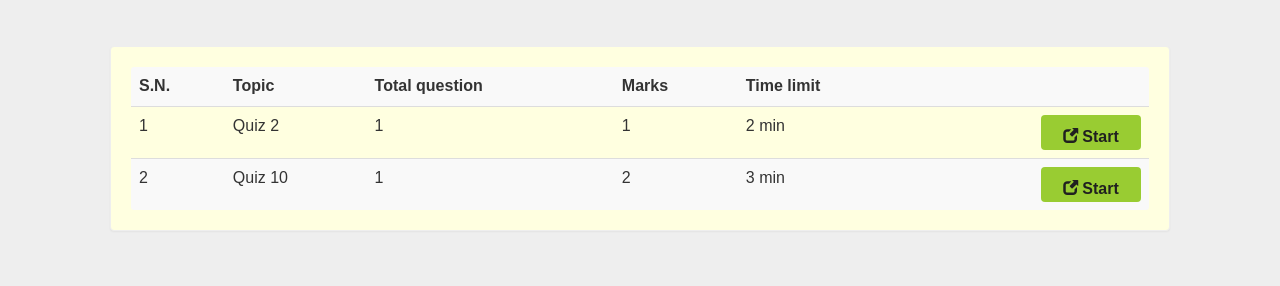
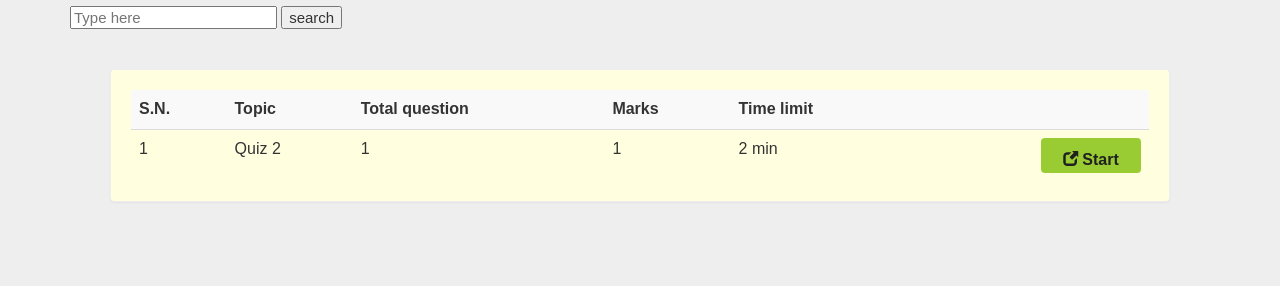
Before and after one commit to Red-Fool48/Online-quiz-system, a PHP site: page /online-quiz-master/account.php?q=1 in a window 1280 px wide. Shown: the part 136-422 px from the top of the page. Run offline with PHP 8.4, Linux system fonts and the light colour scheme; the visitor is signed in with stand-in values (Sample User, id 1); data comes from the database, SQL or seed files in the repository; some web fonts are replaced.

Commit message:
Add files via upload

```diff
--- a/account.php
+++ b/account.php
@@ -11,7 +11,24 @@
  <link  rel="stylesheet" href="css/font.css">
  <script src="js/jquery.js" type="text/javascript"></script>
 
-
+<!-- <script type="text/javascript">
+  function timeout()
+  {
+    var minute=Math.floor($difference/60);
+    var second=($difference%60);
+     if($difference<=0)
+     {
+      document.getElementById(("quiz")).submit();
+     }
+     else
+     {
+      document.getElementById("timer").innerHTML=minute+":"+second;
+     }
+     $difference--;
+     var setTimeout(function(){timeout()},1000);
+  }
+</script>
+ -->
   <script src="js/bootstrap.min.js"  type="text/javascript"></script>
 <link href='http://fonts.googleapis.com/css?family=Roboto:400,700,300' rel='stylesheet' type='text/css'>
  <!--alert message-->
@@ -67,8 +84,11 @@ echo '<span class="pull-right top title1" ><span class="log1"><span class="glyph
     <!-- Collect the nav links, forms, and other content for toggling -->
     <div class="collapse navbar-collapse" id="bs-example-navbar-collapse-1">
       <ul class="nav navbar-nav">
-          <li <?php if(@$_GET['q']==1) echo'class="active"'; ?> ><a href="account.php?q=1"><span class="glyphicon glyphicon-home" aria-hidden="true"></span>&nbsp;Home<span class="sr-only">(current)</span>
-         </a></li>
+          <li <?php if(@$_GET['q']==1) echo'class="active"'; ?> ><a href="account.php?q=1"><span class="glyphicon glyphicon-home" aria-hidden="true"></span>&nbsp;Home<span class="sr-only">
+            <form name="search" action ="account.php?q=1" method="POST">
+            <input id="search" type="text" id ="search" placeholder="Type here">
+            <input id="submit" type="submit" value="Search">
+            </form></span></a></li>
           <li <?php if(@$_GET['q']==2) echo'class="active"'; ?>><a href="account.php?q=2"><span class="glyphicon glyphicon-list-alt" aria-hidden="true"></span>&nbsp;History</a></li>
 		      <li <?php if(@$_GET['q']==3) echo'class="active"'; ?>><a href="account.php?q=3"><span class="glyphicon glyphicon-stats" aria-hidden="true"></span>&nbsp;Ranking</a></li>
           <li class="dropdown <?php if(@$_GET['q']==4 || @$_GET['q']==15) echo'active"'; ?>">
@@ -89,18 +109,50 @@ echo '<span class="pull-right top title1" ><span class="log1"><span class="glyph
 <div class="col-md-12">
 
 <!--home start-->
+<!-- <form name="search" action ="account.php?q=1" method="GET">
+<input id="search" type="text" id ="search" name="search" placeholder="Type here"/>
+<input id="submit" type="submit" value="Search"/>
+</form> -->
 <?php if(@$_GET['q']==1) {
+echo '
+<div class="search"></div>
+<form name="search" action ="account.php?q=1" method="post">
+<input id="search" type="text" id ="search" name="search" placeholder="Type here"/>
+<input id="submit" type="submit" value="search"/>
+</form>
+ ';
+$search="";
+if(isset($_POST['search']))
+{
+  $search=$_POST['search'];
+}
+if(isset($search))
+{
+  echo $search;
+}
+//$search = $_GET['search'];
+$result = mysqli_query($con,"SELECT * FROM quiz where tag like '%$search%'");
 
-$result = mysqli_query($con,"SELECT * FROM quiz ORDER BY date DESC") or die('Error');
-echo  '<div class="panel"><table class="table table-striped title1">
+$c=1;
+if(mysqli_num_rows($result)==0)
+{
+  error_reporting(0);
+  echo '<div class="panel"><table class="table table-striped title1">"No quizzes!!"</table></div>';
+}
+
+elseif($result)
+{
+  echo  '<div class="panel"><table class="table table-striped title1">
 <tr><td><b>S.N.</b></td><td><b>Topic</b></td><td><b>Total question</b></td><td><b>Marks</b></td><td><b>Time limit</b></td><td></td></tr>';
-$c=1;
 while($row = mysqli_fetch_array($result)) {
 	$title = $row['title'];
 	$total = $row['total'];
 	$sahi = $row['sahi'];
-    $time = $row['time'];
+  $time = $row['time'];
 	$eid = $row['eid'];
+}
+
+$search="";
 $q12=mysqli_query($con,"SELECT score FROM history WHERE eid='$eid' AND email='$email'" )or die('Error98');
 $rowcount=mysqli_num_rows($q12);
 if($rowcount == 0){
@@ -113,31 +165,31 @@ echo '<tr style="color:black"><td>'.$c++.'</td><td>'.$title.'&nbsp;<span title="
 	<td><b><a href="" class="pull-right btn sub1" style="margin:0px;background:grey"><span class="glyphicon glyphicon-ok" aria-hidden="true"></span>&nbsp;<span class="title1"><b>Done</b></span></a></b></td></tr>';
 }
 }
+
 $c=0;
 echo '</table></div>';
-
-}?>
-
-<!-- <script>
-var seconds = 40;
-    function secondPassed() {
-    var minutes = Math.round((seconds - 30)/60);
-    var remainingSeconds = seconds % 60;
-    if (remainingSeconds < 10) {
-        remainingSeconds = "0" + remainingSeconds;
-    }
-    document.getElementById('countdown').innerHTML = minutes + ":" +    remainingSeconds;
-    if (seconds == 0) {
-        clearInterval(countdownTimer);
-        document.getElementById('countdown').innerHTML = "Buzz Buzz";
-    } else {
-        seconds--;
-    }
-    }
-var countdownTimer = setInterval('secondPassed()', 1000);
-</script> -->
-
-<!--quiz start-->
+}
+// <!-- <script>
+// var seconds = 40;
+//     function secondPassed() {
+//     var minutes = Math.round((seconds - 30)/60);
+//     var remainingSeconds = seconds % 60;
+//     if (remainingSeconds < 10) {
+//         remainingSeconds = "0" + remainingSeconds;
+//     }
+//     document.getElementById('countdown').innerHTML = minutes + ":" +    remainingSeconds;
+//     if (seconds == 0) {
+//         clearInterval(countdownTimer);
+//         document.getElementById('countdown').innerHTML = "Buzz Buzz";
+//     } else {
+//         seconds--;
+//     }
+//     }
+// var countdownTimer = setInterval('secondPassed()', 1000);
+// </script>
+//  -->
+// <!--quiz start-->
+?>
 <?php
 if(@$_GET['q']== 'quiz' && @$_GET['step']== 2) {
 $eid=@$_GET['eid'];
@@ -153,69 +205,136 @@ if(!isset($_SESSION['time_started'])){
     $_SESSION['time_started'] = time();
     $_SESSION['countdown'] = $timer*60;
 }
-$now = time();
-
+$now=time();
+$_SESSION['timer']=$timer;
+$_SESSION['start_time']=date('Y-m-d H:i:s');
+$end_time=date('Y-m-d H:i:s',strtotime('+'.$_SESSION['timer'].'minutes'));
+$_SESSION['end_time']=$end_time;
+//header('location:temp.php');
+// $from_time=date('Y-m-d H:i:s');
+// $to_time=$_SESSION["end_time"];
+// $timefirst=strtotime($from_time);
+// $timesecond=strtotime($to_time);
+// $difference=$timesecond-$timefirst;
+// echo gmdate("i:s",$difference);
 $timeSince = $now - $_SESSION['time_started'];
 $remainingSeconds = ($_SESSION['countdown'] - $timeSince);
-echo $remainingSeconds;
+//header("location:temp.php");
+// echo $remainingSeconds;
 if($remainingSeconds==0)
 {
   echo '<script>alert("OVER!!!");</script>';
   $remainingSeconds=0;
 }
 
-elseif($remainingSeconds>0)
-{
-  header("Refresh:1");
+// AND sn='$sn'
 
-}
-$q=mysqli_query($con,"SELECT * FROM questions WHERE eid='$eid' AND sn='$sn' " );
+
+$q=mysqli_query($con,"SELECT * FROM questions WHERE eid='$eid'  " );
 echo '<div class="panel" style="margin:5%">';
+
 while($row=mysqli_fetch_array($q))
 {
 $qns=$row['qns'];
 $qid=$row['qid'];
 echo '<b>Question &nbsp;'.$sn.'&nbsp;::<br />'.$qns.'</b><br /><br />';
-}
-$q=mysqli_query($con,"SELECT * FROM options WHERE qid='$qid' " );
+$q1=mysqli_query($con,"SELECT * FROM options WHERE qid='$qid' " );
 echo '<form id ="quiz" action="update.php?q=quiz&step=2&eid='.$eid.'&n='.$sn.'&t='.$total.'&qid='.$qid.'" method="POST"  class="form-horizontal">
 <br />';
-
-while($row=mysqli_fetch_array($q) )
+while($row=mysqli_fetch_array($q1) )
 {
 $option=$row['option'];
 $optionid=$row['optionid'];
-echo'<input type="radio" name="ans" value="'.$optionid.'">'.$option.'<br /><br />';
+echo'<input type="checkbox" name="ans" value="'.$optionid.'">'.$option.'<br /><br />';
+}
+$sn+=1;
 }
 echo'<br/><button type="submit" class="btn btn-primary"><span class="glyphicon glyphicon-lock" aria-hidden="true"></span>&nbsp;Submit</button></form></div>';
-if($remainingSeconds==0)
-{
-  window.setInterval(function(){
-    document.getElementById("quiz").submit();
-}, 2000);
-}
-$sn1=$sn;
-$sn2=$sn;
-if($sn2+1>$total)
-{
-  $sn2=$sn2;
-}
-else
-{
-  $sn2+=1;
-}
-if($sn1-1==0)
-{
-  $sn1=1;
-}
-else
-{
-  $sn1-=1;
-}
+$q=mysqli_query($con,"SELECT * FROM questions WHERE eid='$eid' AND sn='$sn' " );
+echo '<div class="panel" style="margin:5%">';
 
-echo '<br/><tr><td><button type="submit class="btn btn-primary"><a href="http://localhost/online-quiz-master/account.php?q=quiz&step=2&eid='.$eid.'&n='.$sn1.'&t='.$total.'&qid='.$qid.'"" title="Return to previous page">&laquo; Go back</a></button><br/></td><td><button type="submit class="btn btn-primary"><a href="http://localhost/online-quiz-master/account.php?q=quiz&step=2&eid='.$eid.'&n='.$sn2.'&t='.$total.'&qid='.$qid.'"" title="Return to previous page"> Next question &raquo;</a></button></td></tr>';
+// if($_SESSION["type"]==1)
+// {
+
+// }
+// while($row=mysqli_fetch_array($q))
+// {
+// $qns=$row['qns'];
+// $qid=$row['qid'];
+// echo '<b>Question &nbsp;'.$sn.'&nbsp;::<br />'.$qns.'</b><br /><br />';
+// }
+// $q=mysqli_query($con,"SELECT * FROM options WHERE qid='$qid' " );
+// echo '<form id ="quiz" action="update.php?q=quiz&step=2&eid='.$eid.'&n='.$sn.'&t='.$total.'&qid='.$qid.'" method="POST"  class="form-horizontal">
+// <br />';
+
+// while($row=mysqli_fetch_array($q) )
+// {
+// $option=$row['option'];
+// $optionid=$row['optionid'];
+// echo'<input type="radio" name="ans" value="'.$optionid.'">'.$option.'<br /><br />';
+// }
+// echo'<br/><button type="submit" class="btn btn-primary"><span class="glyphicon glyphicon-lock" aria-hidden="true"></span>&nbsp;Submit</button></form></div>';
+// // if($remainingSeconds==0)
+// // {
+// //   window.setInterval(function(){
+// //     document.getElementById("quiz").submit();
+// // }, 2000);
+// // }
+// $sn1=$sn;
+// $sn2=$sn;
+// if($sn2+1>$total)
+// {
+//   $sn2=$sn2;
+// }
+// else
+// {
+//   $sn2+=1;
+// }
+// if($sn1-1==0)
+// {
+//   $sn1=1;
+// }
+// else
+// {
+//   $sn1-=1;
+// }
+
+
+// echo '<br/><tr><td><button type="submit class="btn btn-primary"><a href="http://localhost/online-quiz-master/account.php?q=quiz&step=2&eid='.$eid.'&n='.$sn1.'&t='.$total.'&qid='.$qid.'"" title="Return to previous page">&laquo; Go back</a></button><br/></td><td><button type="submit class="btn btn-primary"><a href="http://localhost/online-quiz-master/account.php?q=quiz&step=2&eid='.$eid.'&n='.$sn2.'&t='.$total.'&qid='.$qid.'"" title="Return to previous page"> Next question &raquo;</a></button></td></tr>';
+
+
+// if($remainingSeconds==0)
+// {
+//   window.setInterval(function(){
+//     document.getElementById("quiz").submit();
+// }, 2000);
+// }
+// $sn1=$sn;
+// $sn2=$sn;
+// if($sn2+1>$total)
+// {
+//   $sn2=$sn2;
+// }
+// else
+// {
+//   $sn2+=1;
+// }
+// if($sn1-1==0)
+// {
+//   $sn1=1;
+// }
+// else
+// {
+//   $sn1-=1;
+// }
+
+
+// echo '<br/><tr><td><button type="submit class="btn btn-primary"><a href="http://localhost/online-quiz-master/account.php?q=quiz&step=2&eid='.$eid.'&n='.$sn1.'&t='.$total.'&qid='.$qid.'"" title="Return to previous page">&laquo; Go back</a></button><br/></td><td><button type="submit class="btn btn-primary"><a href="http://localhost/online-quiz-master/account.php?q=quiz&step=2&eid='.$eid.'&n='.$sn2.'&t='.$total.'&qid='.$qid.'"" title="Return to previous page"> Next question &raquo;</a></button></td></tr>';
 //header("location:dash.php?q=4&step=2&eid=$id&n=$total");
-}
+}?>
+<!--quiz end-->
+
+<?php
 //result display
 if(@$_GET['q']== 'result' && @$_GET['eid'])
 {
@@ -245,7 +364,7 @@ echo '</table></div>';
 
 }
 ?>
-<!--quiz end-->
+
 <?php
 //history start
 if(@$_GET['q']== 2)
@@ -253,7 +372,7 @@ if(@$_GET['q']== 2)
 $q=mysqli_query($con,"SELECT * FROM history WHERE email='$email' ORDER BY date DESC " )or die('Error197');
 echo  '<div class="panel">
 <table class="table table-striped title1" >
-<tr style="color:black"><td><b>S.N.</b></td><td><b>Quiz</b></td><td><b>Question Solved</b></td><td><b>Quiz id</b></td><td><b>Marks for Correct answer</b></td><td><b>Marks for Wrong answer<b></td><td><b>Score</b></td>';
+<tr style="color:black"><td><b>S.N.</b></td><td><b>Quiz</b></td><td><b>Question Solved</b></td><td><b>Quiz id</b></td><td><b>Correct answers</b></td><td><b>Wrong answers<b></td><td><b>Score</b></td>';
 $c=0;
 while($row=mysqli_fetch_array($q) )
 {
@@ -298,21 +417,22 @@ echo '<tr><td style="color:black">'.$c.'</td><td>'.$name.'</td><td>'.$eid.'</td>
 echo '</table></div>';}
 ?>
 
+<!-- feedback table -->
 <?php if(@$_GET['q']==4) {
-$result = mysqli_query($con,"SELECT * FROM `feedback` ORDER BY `feedback`.`date` DESC") or die('Error');
+$result = mysqli_query($con,"SELECT * FROM `feedback`") or die('Error');
 echo '<div class="panel"><table class="table table-striped title1">
-<tr><td><b>id</b></td><td><b>Subject</b></td><td><b>Email</b></td><td><b>Date</b></td><td><b>Time</b></td><td><b>By</b></td><td></td><td></td></tr>';
+<tr><td><b>id</b></td><td><b>Subject</b></td><td><b>Email</b></td></tr>';
 $c=1;
 while($row = mysqli_fetch_array($result)) {
-	$date = $row['date'];
-	$date= date("d-m-Y",strtotime($date));
-	$time = $row['time'];
+	// $date = $row['date'];
+	// $date= date("d-m-Y",strtotime($date));
+	//$time = $row['time'];
 	$subject = $row['subject'];
-	$name = $row['name'];
+	//$name = $row['name'];
 	$email = $row['email'];
 	$id = $row['id'];
 	 echo '<tr><td>'.$c++.'</td>';
-	echo '<td><a title="Click to open feedback" href="account.php?q=4&fid='.$id.'">'.$subject.'</a></td><td>'.$email.'</td><td>'.$date.'</td><td>'.$time.'</td><td>'.$name.'</td>';
+	echo '<td><a title="Click to open feedback" href="account.php?q=4&fid='.$id.'">'.$subject.'</a></td><td>'.$email.'</td>';
 	echo '<td><a title="Delete Feedback" href="update.php?fdid='.$id.'"><b><span class="glyphicon glyphicon-trash" aria-hidden="true"></span></b></a></td>
 	</tr>';
 }
@@ -334,13 +454,7 @@ echo '</table></div>';
 <span class="title1" style="margin-left:40%;font-size:30px;"><b>Enter Feedback Details</b></span><br /><br />
  <div class="col-md-3"></div><div class="col-md-6">   <form class="form-horizontal title1" name="form" action="update.php?q=addfeedback"  method="POST">
 <fieldset>
-<!-- Text input-->
-<div class="form-group">
-  <label class="col-md-12 control-label" for="name"></label>
-  <div class="col-md-12">
-  <input id="name" name="name" placeholder="Enter Name" class="form-control input-md" type="text">
-  </div>
-</div>
+
 
 <!-- Text input-->
 <div class="form-group">
@@ -366,20 +480,7 @@ echo '</table></div>';
   <input id="feedback" name="feedback" placeholder="Enter feedback" class="form-control input-md" type="text">
   </div>
 </div>
-<!-- Text input-->
-<div class="form-group">
-  <label class="col-md-12 control-label" for="date"></label>
-  <div class="col-md-12">
-  <input id="date" name="date" placeholder="Enter date" class="form-control input-md" type="text">
-  </div>
-</div>
-<!-- Text input-->
-<div class="form-group">
-  <label class="col-md-12 control-label" for="feedback"></label>
-  <div class="col-md-12">
-  <input id="time" name="time" placeholder="Enter time" class="form-control input-md" type="text">
-  </div>
-</div>
+
 <div class="form-group">
   <label class="col-md-12 control-label" for=""></label>
   <div class="col-md-12">
@@ -388,6 +489,27 @@ echo '</table></div>';
 </div>
 </fieldset>
 </form></div>';
+// <!-- Text input-->
+// <div class="form-group">
+//   <label class="col-md-12 control-label" for="name"></label>
+//   <div class="col-md-12">
+//   <input id="name" name="name" placeholder="Enter Name" class="form-control input-md" type="text">
+//   </div>
+// </div>
+// <!-- Text input-->
+// <div class="form-group">
+//   <label class="col-md-12 control-label" for="date"></label>
+//   <div class="col-md-12">
+//   <input id="date" name="date" placeholder="Enter date" class="form-control input-md" type="text">
+//   </div>
+// </div>
+// <!-- Text input-->
+// <div class="form-group">
+//   <label class="col-md-12 control-label" for="feedback"></label>
+//   <div class="col-md-12">
+//   <input id="time" name="time" placeholder="Enter time" class="form-control input-md" type="text">
+//   </div>
+// </div>
 }?>
 <?php
 //history start
--- a/admin.php
+++ b/admin.php
@@ -8,7 +8,9 @@ $email = stripslashes($email);
 $email = addslashes($email);
 $password = stripslashes($password);
 $password = addslashes($password);
-$result = mysqli_query($con,"SELECT email FROM admin WHERE email = '$email' and password = '$password'") or die('Error');
+$password1=md5($password);
+$password2=md5($password1);
+$result = mysqli_query($con,"SELECT email FROM admin WHERE email = '$email' and  password = '$password1' or email = '$email' and  password = '$password2' or email = '$email' and  password = '$password'  ") or die('Error');
 $count=mysqli_num_rows($result);
 if($count==1){
 session_start();
--- a/dbConnection.php
+++ b/dbConnection.php
@@ -1,5 +1,5 @@
 <?php
 //all the variables defined here are accessible in all the files that include this one
 $con= new mysqli('localhost','root','','project-2')or die("Could not connect to mysql".mysqli_error($con));
-
+$_SESSION['type']='';
 ?>
```
Also changed, not shown: dash.php (+27 -10 lines), index.php (+14 -14 lines), login.php (+3 -4 lines), sign.php (+19 -4 lines), update.php (+9 -7 lines).
